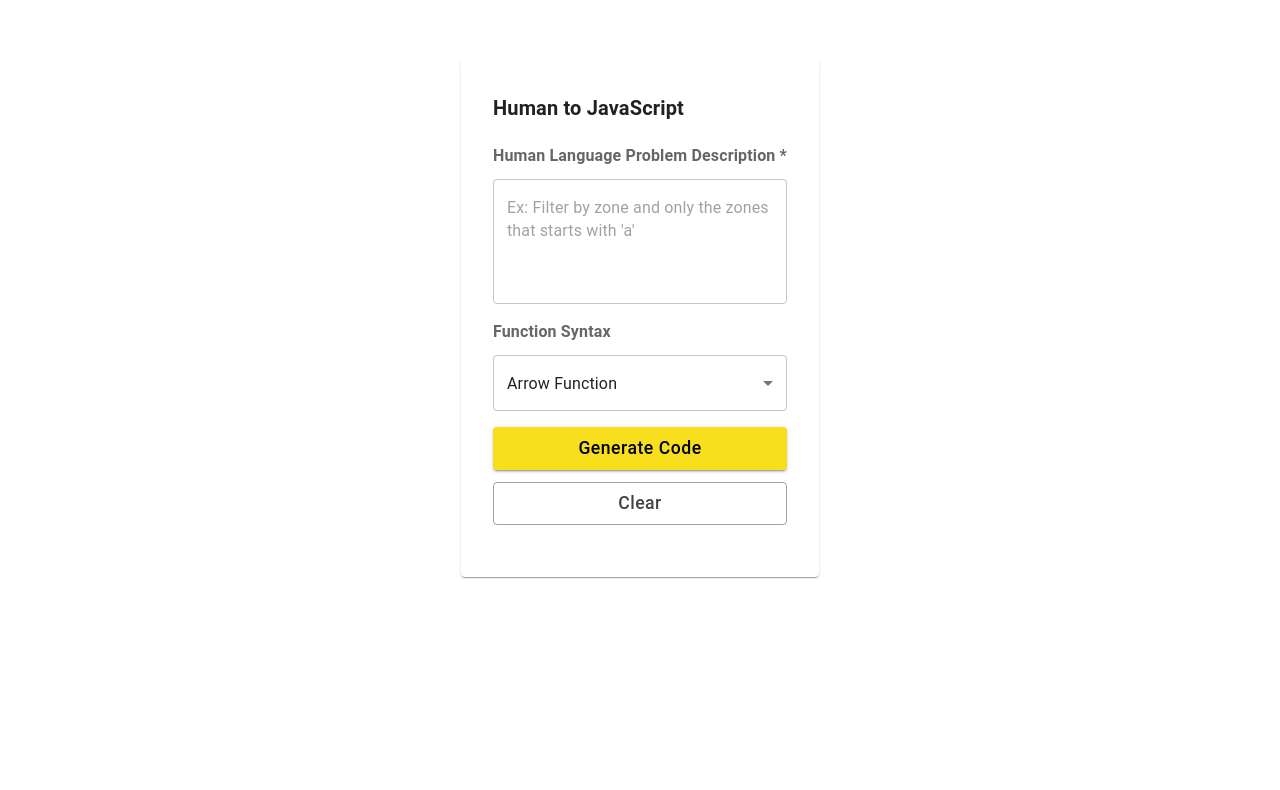
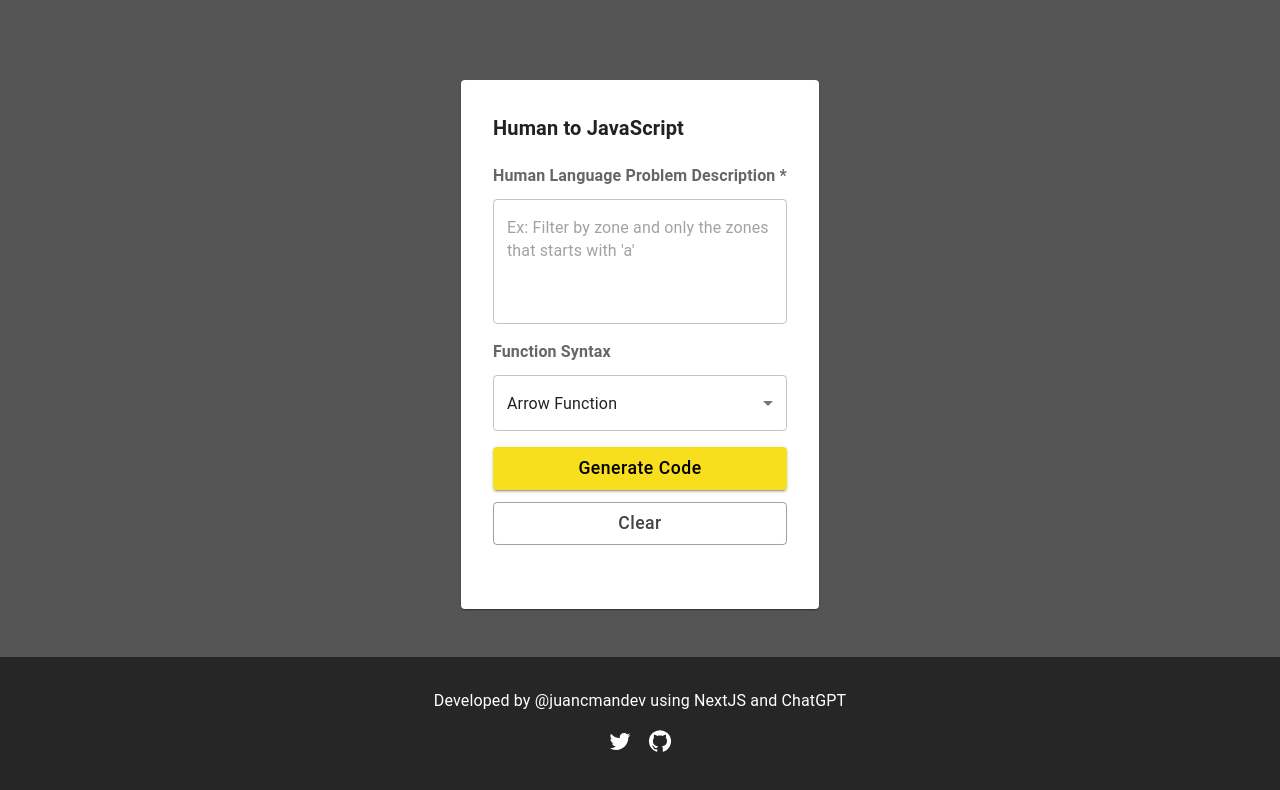
Before and after one commit to juancmandev/human-to-js, a Next.js app: page / in a window 1280 px wide. Shown: the top 790 px of the page. Built offline with nearby package versions, Linux system fonts and the light colour scheme.

Commit message:
fix hydratation issue

```diff
--- /dev/null
+++ b/src/components/Footer/Footer.component.tsx
@@ -0,0 +1,46 @@
+import { Box, Typography, IconButton } from '@mui/material';
+import { AnchorLink } from './Footer.styles';
+import { paletteColor } from '@/styles/theme';
+import TwitterIcon from '@mui/icons-material/Twitter';
+import GitHubIcon from '@mui/icons-material/GitHub';
+
+const Footer = () => {
+  return (
+    <Box
+      sx={{
+        marginTop: 1,
+        width: '100vw',
+        padding: '32px 40px 20px',
+        textAlign: 'center',
+        color: paletteColor.secondary.contrastText,
+        bgcolor: paletteColor.secondary.dark,
+      }}>
+      <Typography>
+        Developed by @juancmandev using{' '}
+        <AnchorLink href='https://nextjs.org/' target='_blank'>
+          NextJS
+        </AnchorLink>{' '}
+        and{' '}
+        <AnchorLink href='https://openai.com/blog/chatgpt' target='_blank'>
+          ChatGPT
+        </AnchorLink>
+      </Typography>
+      <Box sx={{ display: 'flex', justifyContent: 'center', mt: 1 }}>
+        <IconButton>
+          <AnchorLink href='https://twitter.com/juancmandev' target='_blank'>
+            <TwitterIcon sx={{ color: '#fff' }} />
+          </AnchorLink>
+        </IconButton>
+        <IconButton>
+          <AnchorLink
+            href='https://github.com/juancmandev/human-to-js'
+            target='_blank'>
+            <GitHubIcon sx={{ color: '#fff' }} />
+          </AnchorLink>
+        </IconButton>
+      </Box>
+    </Box>
+  );
+};
+
+export default Footer;
--- /dev/null
+++ b/src/components/Footer/Footer.styles.ts
@@ -0,0 +1,10 @@
+import styled from 'styled-components';
+
+export const AnchorLink = styled.a`
+  text-decoration: none;
+  color: inherit;
+
+  &:hover {
+    color: inherit;
+  }
+`;
--- a/src/components/HumanLanguage/HumanLanguage.component.tsx
+++ b/src/components/HumanLanguage/HumanLanguage.component.tsx
@@ -17,6 +17,7 @@ import {
   IconButton,
 } from '@mui/material';
 import { Form, FormSection } from './HumanLanguage.styles';
+import { paletteColor } from '@/styles/theme';
 import { useFormik } from 'formik';
 import * as Yup from 'yup';
 import ContentCopyIcon from '@mui/icons-material/ContentCopy';
@@ -101,7 +102,11 @@ const HumanLanguage = () => {
 
   return (
     <>
-      <Paper sx={{ maxWidth: '400px', p: 4 }}>
+      <Paper
+        sx={{
+          maxWidth: '400px',
+          p: 4,
+        }}>
         <Typography variant='h6' sx={{ fontWeight: '600' }}>
           Human to JavaScript
         </Typography>
--- /dev/null
+++ b/src/layouts/Main.layout.tsx
@@ -0,0 +1,22 @@
+import { FC, ReactNode } from 'react';
+import { Box } from '@mui/material';
+import Footer from '@/components/Footer/Footer.component';
+
+interface ChildrenProps {
+  children: ReactNode;
+}
+
+const Main: FC<ChildrenProps> = ({ children }) => {
+  return (
+    <Box
+      sx={{
+        minHeight: '100vh',
+        display: 'grid',
+        gridTemplateRows: 'repeat(2, auto)',
+      }}>
+      {children}
+      <Footer />
+    </Box>
+  );
+};
+export default Main;
--- a/src/pages/_app.tsx
+++ b/src/pages/_app.tsx
@@ -4,6 +4,7 @@ import { CacheProvider } from '@emotion/react';
 import { ThemeProvider } from '@mui/material';
 import createCache from '@emotion/cache';
 import { theme } from '@/styles/theme';
+import Main from '@/layouts/Main.layout';
 
 export const createEmotionCache = () => {
   return createCache({ key: 'css', prepend: true });
@@ -17,7 +18,9 @@ export default function App({ Component, pageProps }: AppProps) {
   return (
     <CacheProvider value={emotionCache}>
       <ThemeProvider theme={theme}>
-        <Component {...pageProps} />
+        <Main>
+          <Component {...pageProps} />
+        </Main>
       </ThemeProvider>
     </CacheProvider>
   );
--- a/src/pages/index.tsx
+++ b/src/pages/index.tsx
@@ -9,9 +9,9 @@ export default function Home() {
       <Box
         sx={{
           width: '100%',
-          padding: '60px 20px',
+          padding: '80px 10px 40px',
           display: 'grid',
-          placeItems: 'center',
+          justifyContent: 'center',
         }}>
         <HumanLanguage />
       </Box>
--- a/src/styles/globals.css
+++ b/src/styles/globals.css
@@ -3,3 +3,8 @@
   padding: 0;
   box-sizing: border-box;
 }
+
+body {
+  color: #fff;
+  background-color: #555555;
+}
--- a/src/styles/theme.ts
+++ b/src/styles/theme.ts
@@ -1,6 +1,6 @@
 import { createTheme } from '@mui/material';
 
-const paletteColor = {
+export const paletteColor = {
   primary: {
     main: '#f7df1e',
     light: '##f8e246',
@@ -11,6 +11,7 @@ const paletteColor = {
     main: '#434343',
     light: '#555555',
     dark: '#262626',
+    contrastText: '#fff',
   },
 };
 
```
